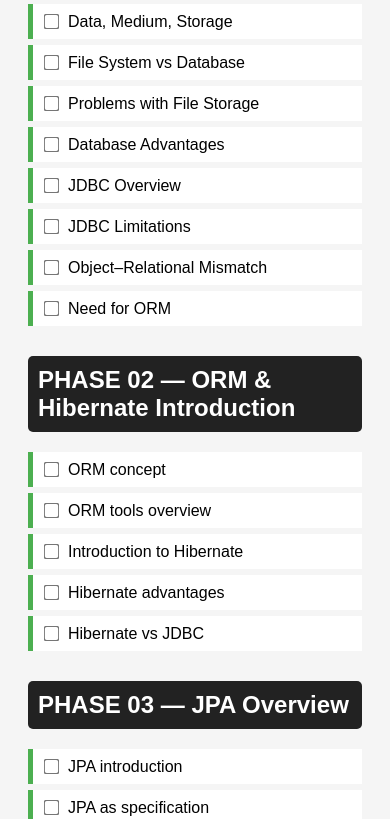
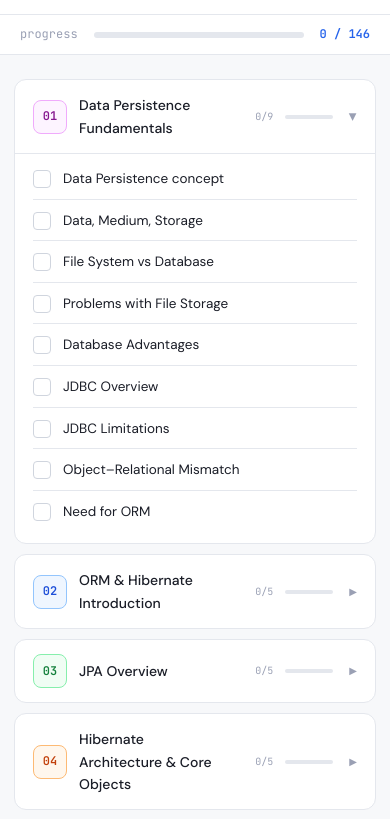
Before and after one commit to thedurairaj/syllabus, a plain HTML site: page hibernate.html in a window 390 px wide. Shown: the part 324-1143 px from the top of the page. Drawn offline with Linux system fonts and the light colour scheme.

Commit message:
Update hibernate.html
design update

```diff
--- a/hibernate.html
+++ b/hibernate.html
@@ -1,364 +1,233 @@
 <!DOCTYPE html>
 <html lang="en">
 <head>
-  <meta charset="UTF-8">
-  <title>Hibernate & JPA – Complete Syllabus (01–31)</title>
-  <meta name="viewport" content="width=device-width, initial-scale=1.0">
+<meta charset="UTF-8">
+<meta name="viewport" content="width=device-width, initial-scale=1.0">
+<title>Hibernate & JPA — Complete Syllabus</title>
+<link href="https://fonts.googleapis.com/css2?family=JetBrains+Mono:wght@400;600&family=DM+Sans:wght@300;400;500;600&display=swap" rel="stylesheet">
+<style>
+:root{
+  --bg:#f7f8fa;--white:#ffffff;--border:#e4e7ed;--border2:#d0d5de;
+  --text:#1a1d27;--text2:#5a6175;--text3:#9aa0b4;
+  --green:#16a34a;--green-bg:#f0fdf4;--green-border:#bbf7d0;
+  --accent:#2563eb;--amber:#d97706;--red:#dc2626;--purple:#7c3aed;--teal:#0891b2;--orange:#ea580c;
+}
+*{margin:0;padding:0;box-sizing:border-box;}
+body{font-family:'DM Sans',sans-serif;background:var(--bg);color:var(--text);font-size:15px;line-height:1.6;}
 
-  <style>
-    body {
-      font-family: Arial, sans-serif;
-      background: #f5f5f5;
-      padding: 20px;
-    }
-    h1 {
-      text-align: center;
-    }
-    h2 {
-      background: #222;
-      color: #fff;
-      padding: 10px;
-      border-radius: 5px;
-      margin-top: 30px;
-    }
-    ul {
-      list-style: none;
-      padding-left: 0;
-    }
-    li {
-      background: #fff;
-      margin: 6px 0;
-      padding: 8px;
-      border-left: 5px solid #4caf50;
-      display: flex;
-      align-items: center;
-    }
-    input[type="checkbox"] {
-      margin-right: 10px;
-      transform: scale(1.2);
-    }
-  </style>
+.header{background:var(--white);border-bottom:1px solid var(--border);padding:36px 40px 28px;}
+.header-top{display:flex;justify-content:space-between;align-items:flex-start;flex-wrap:wrap;gap:16px;}
+.badge-row{display:flex;gap:8px;flex-wrap:wrap;margin-bottom:14px;}
+.badge{font-size:11px;font-weight:600;letter-spacing:1.2px;text-transform:uppercase;padding:3px 10px;border-radius:20px;border:1px solid var(--green-border);background:var(--green-bg);color:var(--green);}
+.badge.blue{border-color:#bfdbfe;background:#eff6ff;color:var(--accent);}
+.badge.amber{border-color:#fde68a;background:#fffbeb;color:var(--amber);}
+h1{font-size:clamp(22px,4vw,34px);font-weight:600;color:var(--text);letter-spacing:-.3px;margin-bottom:6px;}
+.subtitle{font-size:14px;color:var(--text2);font-weight:300;margin-bottom:24px;}
+.stats-row{display:flex;gap:24px;flex-wrap:wrap;}
+.stat{text-align:center;}
+.stat-n{font-family:'JetBrains Mono',monospace;font-size:24px;font-weight:600;color:var(--text);}
+.stat-l{font-size:11px;color:var(--text3);text-transform:uppercase;letter-spacing:.8px;margin-top:1px;}
+
+.sticky-bar{position:sticky;top:0;z-index:50;background:rgba(255,255,255,0.95);border-bottom:1px solid var(--border);padding:12px 40px;backdrop-filter:blur(8px);display:flex;align-items:center;gap:16px;}
+.sticky-label{font-size:12px;color:var(--text3);font-family:'JetBrains Mono',monospace;white-space:nowrap;}
+.track{flex:1;height:6px;background:var(--border);border-radius:3px;overflow:hidden;}
+.fill{height:100%;background:linear-gradient(90deg,#7c3aed,#2563eb);border-radius:3px;transition:width .4s;width:0;}
+.pct{font-size:12px;font-weight:600;color:var(--accent);font-family:'JetBrains Mono',monospace;white-space:nowrap;min-width:48px;text-align:right;}
+
+.container{max-width:860px;margin:0 auto;padding:36px 24px;}
+
+/* GROUPS — 5 colour bands */
+.group-block{margin-bottom:10px;}
+
+/* PHASE CARD */
+.phase-card{background:var(--white);border:1px solid var(--border);border-radius:12px;overflow:hidden;margin-bottom:10px;}
+.phase-head{display:flex;align-items:center;gap:12px;padding:14px 18px;cursor:pointer;user-select:none;transition:background .15s;}
+.phase-head:hover{background:var(--bg);}
+.phase-num{flex-shrink:0;width:34px;height:34px;border-radius:8px;font-family:'JetBrains Mono',monospace;font-size:12px;font-weight:600;display:flex;align-items:center;justify-content:center;}
+.phase-meta{flex:1;}
+.phase-title{font-size:14px;font-weight:500;color:var(--text);}
+.phase-prog{font-size:10px;font-family:'JetBrains Mono',monospace;color:var(--text3);min-width:32px;text-align:right;}
+.mini-track{width:48px;height:4px;background:var(--border);border-radius:2px;overflow:hidden;}
+.mini-fill{height:100%;border-radius:2px;transition:width .3s;}
+.ph-arrow{font-size:10px;color:var(--text3);transition:transform .2s;margin-left:4px;}
+.phase-card.open .ph-arrow{transform:rotate(90deg);}
+.phase-body{display:none;border-top:1px solid var(--border);padding:4px 18px 12px;}
+.phase-card.open .phase-body{display:block;}
+
+/* CHECKLIST */
+.check-item{display:flex;align-items:flex-start;gap:12px;padding:9px 0;border-bottom:1px solid var(--border);cursor:pointer;transition:opacity .15s;}
+.check-item:last-child{border-bottom:none;}
+.check-item:hover{opacity:.8;}
+.box{flex-shrink:0;width:18px;height:18px;border:1.5px solid var(--border2);border-radius:4px;margin-top:3px;display:flex;align-items:center;justify-content:center;transition:all .18s;}
+.check-item.done .box{background:var(--green);border-color:var(--green);}
+.box::after{content:'';display:none;width:4px;height:8px;border:2px solid #fff;border-top:none;border-left:none;transform:rotate(45deg) translate(-1px,-1px);}
+.check-item.done .box::after{display:block;}
+.item-text{font-size:13.5px;color:var(--text);transition:color .18s;padding-top:1px;}
+.check-item.done .item-text{color:var(--text3);text-decoration:line-through;}
+
+/* done banner */
+.done-banner{margin-bottom:4px;background:var(--green-bg);border:1px solid var(--green-border);border-radius:8px;padding:8px 14px;font-size:12px;color:var(--green);display:flex;align-items:center;gap:6px;}
+
+/* colour bands — 6 rotating colours for 31 phases */
+.c0 .phase-num{background:#fdf4ff;color:#86198f;border:1px solid #f0abfc;}
+.c0 .mini-fill{background:var(--purple);}
+.c1 .phase-num{background:#eff6ff;color:#1d4ed8;border:1px solid #93c5fd;}
+.c1 .mini-fill{background:var(--accent);}
+.c2 .phase-num{background:#f0fdf4;color:#15803d;border:1px solid #86efac;}
+.c2 .mini-fill{background:var(--green);}
+.c3 .phase-num{background:#fff7ed;color:#c2410c;border:1px solid #fdba74;}
+.c3 .mini-fill{background:var(--orange);}
+.c4 .phase-num{background:#f0fdfa;color:#0f766e;border:1px solid #5eead4;}
+.c4 .mini-fill{background:var(--teal);}
+.c5 .phase-num{background:#fef2f2;color:#b91c1c;border:1px solid #fca5a5;}
+.c5 .mini-fill{background:var(--red);}
+
+.reset-btn{background:none;border:1px solid var(--border2);color:var(--text3);padding:7px 14px;border-radius:7px;font-size:12px;font-family:'DM Sans',sans-serif;cursor:pointer;transition:all .15s;}
+.reset-btn:hover{border-color:var(--red);color:var(--red);}
+
+footer{text-align:center;padding:40px;color:var(--text3);font-size:12px;font-family:'JetBrains Mono',monospace;border-top:1px solid var(--border);}
+@media(max-width:600px){
+  .header{padding:28px 20px 22px;}
+  .sticky-bar{padding:10px 20px;}
+  .container{padding:24px 14px;}
+}
+</style>
 </head>
-
 <body>
 
-<h1>📘 Hibernate & JPA – Complete Syllabus (01–31)</h1>
+<div class="header">
+  <div class="header-top">
+    <div>
+      <div class="badge-row">
+        <span class="badge">📘 Hibernate & JPA</span>
+        <span class="badge blue">31 Phases</span>
+        <span class="badge amber">ORM Mastery</span>
+      </div>
+      <h1>Hibernate & JPA</h1>
+      <p class="subtitle">Complete Syllabus — Data Persistence to Best Practices</p>
+    </div>
+    <button class="reset-btn" onclick="resetAll()">↺ Reset All</button>
+  </div>
+  <div class="stats-row">
+    <div class="stat"><div class="stat-n" id="s-done">0</div><div class="stat-l">Completed</div></div>
+    <div class="stat"><div class="stat-n" id="s-total">0</div><div class="stat-l">Total Topics</div></div>
+    <div class="stat"><div class="stat-n">31</div><div class="stat-l">Phases</div></div>
+  </div>
+</div>
 
-<h2>PHASE 01 — Data Persistence Fundamentals</h2>
-<ul>
-  <li><input type="checkbox"> Data Persistence concept</li>
-  <li><input type="checkbox"> Data, Medium, Storage</li>
-  <li><input type="checkbox"> File System vs Database</li>
-  <li><input type="checkbox"> Problems with File Storage</li>
-  <li><input type="checkbox"> Database Advantages</li>
-  <li><input type="checkbox"> JDBC Overview</li>
-  <li><input type="checkbox"> JDBC Limitations</li>
-  <li><input type="checkbox"> Object–Relational Mismatch</li>
-  <li><input type="checkbox"> Need for ORM</li>
-</ul>
+<div class="sticky-bar">
+  <span class="sticky-label">progress</span>
+  <div class="track"><div class="fill" id="fill"></div></div>
+  <span class="pct" id="pct-text">0 / 0</span>
+</div>
 
+<div class="container" id="app"></div>
 
-<h2>PHASE 02 — ORM & Hibernate Introduction</h2>
-<ul>
-  <li><input type="checkbox"> ORM concept</li>
-  <li><input type="checkbox"> ORM tools overview</li>
-  <li><input type="checkbox"> Introduction to Hibernate</li>
-  <li><input type="checkbox"> Hibernate advantages</li>
-  <li><input type="checkbox"> Hibernate vs JDBC</li>
-</ul>
-
-
-<h2>PHASE 03 — JPA Overview</h2>
-<ul>
-  <li><input type="checkbox"> JPA introduction</li>
-  <li><input type="checkbox"> JPA as specification</li>
-  <li><input type="checkbox"> JPA providers</li>
-  <li><input type="checkbox"> Hibernate as JPA provider</li>
-  <li><input type="checkbox"> JPA vs Hibernate</li>
-</ul>
-
-
-<h2>PHASE 04 — Hibernate Architecture & Core Objects</h2>
-<ul>
-  <li><input type="checkbox"> Hibernate architecture</li>
-  <li><input type="checkbox"> SessionFactory</li>
-  <li><input type="checkbox"> Session</li>
-  <li><input type="checkbox"> Transaction</li>
-  <li><input type="checkbox"> Hibernate execution flow</li>
-</ul>
-
-<h2>PHASE 05 — Entity Lifecycle</h2>
-<ul>
-  <li><input type="checkbox"> Transient state</li>
-  <li><input type="checkbox"> Persistent state</li>
-  <li><input type="checkbox"> Detached state</li>
-  <li><input type="checkbox"> State transitions</li>
-</ul>
-
-
-<h2>PHASE 06 — Hibernate Configuration</h2>
-<ul>
-  <li><input type="checkbox"> hibernate.cfg.xml</li>
-  <li><input type="checkbox"> Database connection properties</li>
-  <li><input type="checkbox"> Hibernate properties</li>
-  <li><input type="checkbox"> Dialect</li>
-  <li><input type="checkbox"> show_sql</li>
-  <li><input type="checkbox"> hbm2ddl.auto</li>
-</ul>
-
-
-
-<h2>PHASE 07 — ORM Mapping (XML)</h2>
-<ul>
-  <li><input type="checkbox"> Mapping concept</li>
-  <li><input type="checkbox"> Mapping file (.hbm.xml)</li>
-  <li><input type="checkbox"> Class mapping</li>
-  <li><input type="checkbox"> Table mapping</li>
-  <li><input type="checkbox"> Column mapping</li>
-  <li><input type="checkbox"> Primary key mapping</li>
-</ul>
-
-
-<h2>PHASE 08 — JPA Annotations (Basic Mapping)</h2>
-<ul>
-  <li><input type="checkbox"> @Entity</li>
-  <li><input type="checkbox"> @Table</li>
-  <li><input type="checkbox"> @Id</li>
-  <li><input type="checkbox"> @Column</li>
-  <li><input type="checkbox"> @Transient</li>
-</ul>
-
-
-<h2>PHASE 09 — CRUD Operations</h2>
-<ul>
-  <li><input type="checkbox"> Insert operation</li>
-  <li><input type="checkbox"> Select operation</li>
-  <li><input type="checkbox"> Update operation</li>
-  <li><input type="checkbox"> Delete operation</li>
-  <li><input type="checkbox"> get() vs load()</li>
-  <li><input type="checkbox"> find() vs getReference()</li>
-</ul>
-
-
-<h2>PHASE 10 — DAO Layer Design</h2>
-<ul>
-  <li><input type="checkbox"> DAO pattern</li>
-  <li><input type="checkbox"> DAO interface</li>
-  <li><input type="checkbox"> DAO implementation</li>
-  <li><input type="checkbox"> Hibernate DAO</li>
-  <li><input type="checkbox"> JPA DAO</li>
-</ul>
-
-
-<h2>PHASE 11 — Primary Key Generation</h2>
-<ul>
-  <li><input type="checkbox"> @GeneratedValue</li>
-  <li><input type="checkbox"> GenerationType.AUTO</li>
-  <li><input type="checkbox"> GenerationType.IDENTITY</li>
-  <li><input type="checkbox"> GenerationType.SEQUENCE</li>
-  <li><input type="checkbox"> GenerationType.TABLE</li>
-</ul>
-
-
-<h2>PHASE 12 — Sequence Generator</h2>
-<ul>
-  <li><input type="checkbox"> @SequenceGenerator</li>
-  <li><input type="checkbox"> Default sequence</li>
-  <li><input type="checkbox"> Custom sequence</li>
-  <li><input type="checkbox"> Allocation size</li>
-</ul>
-
-
-<h2>PHASE 13 — Hibernate Cache – Level 1</h2>
-<ul>
-  <li><input type="checkbox"> Cache concept</li>
-  <li><input type="checkbox"> Level 1 Cache</li>
-  <li><input type="checkbox"> Cache lookup flow</li>
-  <li><input type="checkbox"> Cache eviction</li>
-  <li><input type="checkbox"> Cache refresh</li>
-</ul>
-
-
-<h2>PHASE 14 — Hibernate Cache – Level 2</h2>
-<ul>
-  <li><input type="checkbox"> Level 2 cache concept</li>
-  <li><input type="checkbox"> Cache providers</li>
-  <li><input type="checkbox"> EHCache</li>
-  <li><input type="checkbox"> Cache regions</li>
-</ul>
-
-
-<h2>PHASE 15 — Query Cache</h2>
-<ul>
-  <li><input type="checkbox"> Query cache concept</li>
-  <li><input type="checkbox"> Enabling query cache</li>
-  <li><input type="checkbox"> Cacheable queries</li>
-</ul>
-
-
-<h2>PHASE 16 — JPQL Basics</h2>
-<ul>
-  <li><input type="checkbox"> JPQL introduction</li>
-  <li><input type="checkbox"> JPQL vs SQL</li>
-  <li><input type="checkbox"> Select queries</li>
-  <li><input type="checkbox"> Where clause</li>
-  <li><input type="checkbox"> Parameters</li>
-</ul>
-
-
-<h2>PHASE 17 — JPQL Advanced</h2>
-<ul>
-  <li><input type="checkbox"> Update queries</li>
-  <li><input type="checkbox"> Delete queries</li>
-  <li><input type="checkbox"> TypedQuery</li>
-  <li><input type="checkbox"> Partial select</li>
-  <li><input type="checkbox"> Result handling</li>
-</ul>
-
-
-<h2>PHASE 18 — Native SQL Queries</h2>
-<ul>
-  <li><input type="checkbox"> Native query concept</li>
-  <li><input type="checkbox"> createNativeQuery()</li>
-  <li><input type="checkbox"> Result mapping</li>
-  <li><input type="checkbox"> NamedQuery</li>
-  <li><input type="checkbox"> NamedNativeQuery</li>
-</ul>
-
-
-<h2>PHASE 19 — Criteria API</h2>
-<ul>
-  <li><input type="checkbox"> Criteria API overview</li>
-  <li><input type="checkbox"> CriteriaBuilder</li>
-  <li><input type="checkbox"> CriteriaQuery</li>
-  <li><input type="checkbox"> Root</li>
-  <li><input type="checkbox"> Predicates</li>
-  <li><input type="checkbox"> Dynamic queries</li>
-</ul>
-
-
-<h2>PHASE 20 — Stored Procedures</h2>
-<ul>
-  <li><input type="checkbox"> Stored procedure concept</li>
-  <li><input type="checkbox"> Calling stored procedures in JPA</li>
-  <li><input type="checkbox"> @NamedStoredProcedureQuery</li>
-  <li><input type="checkbox"> IN / OUT parameters</li>
-</ul>
-
-
-<h2>PHASE 21 — Relationships – Basics</h2>
-<ul>
-  <li><input type="checkbox"> Relationship concept</li>
-  <li><input type="checkbox"> Cascade types</li>
-  <li><input type="checkbox"> Fetch types</li>
-</ul>
-
-
-<h2>PHASE 22 — One-to-Many Relationship</h2>
-<ul>
-  <li><input type="checkbox"> One-to-Many concept</li>
-  <li><input type="checkbox"> @OneToMany</li>
-  <li><input type="checkbox"> @JoinColumn</li>
-  <li><input type="checkbox"> Cascade & Fetch</li>
-  <li><input type="checkbox"> Practical mapping</li>
-</ul>
-
-
-<h2>PHASE 23 — Many-to-One Relationship</h2>
-<ul>
-  <li><input type="checkbox"> Many-to-One concept</li>
-  <li><input type="checkbox"> @ManyToOne</li>
-  <li><input type="checkbox"> Cascade behavior</li>
-  <li><input type="checkbox"> Fetch behavior</li>
-</ul>
-
-
-<h2>PHASE 24 — Bidirectional Mapping</h2>
-<ul>
-  <li><input type="checkbox"> Bidirectional relationship</li>
-  <li><input type="checkbox"> mappedBy</li>
-  <li><input type="checkbox"> Owning side</li>
-  <li><input type="checkbox"> Inverse side</li>
-</ul>
-
-
-<h2>PHASE 25 — Many-to-Many Relationship</h2>
-<ul>
-  <li><input type="checkbox"> Many-to-Many concept</li>
-  <li><input type="checkbox"> Join table</li>
-  <li><input type="checkbox"> @ManyToMany</li>
-  <li><input type="checkbox"> @JoinTable</li>
-  <li><input type="checkbox"> Bidirectional mapping</li>
-</ul>
-
-
-<h2>PHASE 26 — Many-to-Many CRUD</h2>
-<ul>
-  <li><input type="checkbox"> Save operation</li>
-  <li><input type="checkbox"> Fetch operation</li>
-  <li><input type="checkbox"> Remove operation</li>
-  <li><input type="checkbox"> Cascade issues</li>
-  <li><input type="checkbox"> Best practices</li>
-</ul>
-
-
-<h2>PHASE 27 — One-to-One Relationship</h2>
-<ul>
-  <li><input type="checkbox"> One-to-One concept</li>
-  <li><input type="checkbox"> @OneToOne</li>
-  <li><input type="checkbox"> Foreign key strategy</li>
-  <li><input type="checkbox"> Shared primary key</li>
-</ul>
-
-
-<h2>PHASE 28 — JPQL JOIN Queries</h2>
-<ul>
-  <li><input type="checkbox"> JOIN concept</li>
-  <li><input type="checkbox"> JOIN with collections</li>
-  <li><input type="checkbox"> JOIN with target entity</li>
-  <li><input type="checkbox"> Partial select with JOIN</li>
-</ul>
-
-
-<h2>PHASE 29 — Locking</h2>
-<ul>
-  <li><input type="checkbox"> Locking concept</li>
-  <li><input type="checkbox"> Optimistic locking</li>
-  <li><input type="checkbox"> Pessimistic locking</li>
-</ul>
-
-
-<h2>PHASE 30 — Lazy Loading & Proxies</h2>
-<ul>
-  <li><input type="checkbox"> Lazy loading</li>
-  <li><input type="checkbox"> Proxy objects</li>
-  <li><input type="checkbox"> LazyInitializationException</li>
-</ul>
-
-
-<h2>PHASE 31 — Hibernate Best Practices</h2>
-<ul>
-  <li><input type="checkbox"> Wrapper vs primitive types</li>
-  <li><input type="checkbox"> Transaction management</li>
-  <li><input type="checkbox"> Performance optimization</li>
-  <li><input type="checkbox"> Real-time project guidelines</li>
-</ul>
-
-<footer>
-  ✅ Tick what you complete. Hibernate rewards patience.
-</footer>
+<footer>✅ Tick what you complete · Hibernate rewards patience · thedurairaj.github.io</footer>
 
 <script>
-  const boxes = document.querySelectorAll("input[type='checkbox']");
-  boxes.forEach((box, i) => {
-    const key = "hibernate_syllabus_" + i;
-    box.checked = localStorage.getItem(key) === "true";
-    box.addEventListener("change", () => {
-      localStorage.setItem(key, box.checked);
-    });
+const PHASES=[
+  {id:"P01",title:"Data Persistence Fundamentals",items:["Data Persistence concept","Data, Medium, Storage","File System vs Database","Problems with File Storage","Database Advantages","JDBC Overview","JDBC Limitations","Object–Relational Mismatch","Need for ORM"]},
+  {id:"P02",title:"ORM & Hibernate Introduction",items:["ORM concept","ORM tools overview","Introduction to Hibernate","Hibernate advantages","Hibernate vs JDBC"]},
+  {id:"P03",title:"JPA Overview",items:["JPA introduction","JPA as specification","JPA providers","Hibernate as JPA provider","JPA vs Hibernate"]},
+  {id:"P04",title:"Hibernate Architecture & Core Objects",items:["Hibernate architecture","SessionFactory","Session","Transaction","Hibernate execution flow"]},
+  {id:"P05",title:"Entity Lifecycle",items:["Transient state","Persistent state","Detached state","State transitions"]},
+  {id:"P06",title:"Hibernate Configuration",items:["hibernate.cfg.xml","Database connection properties","Hibernate properties","Dialect","show_sql","hbm2ddl.auto"]},
+  {id:"P07",title:"ORM Mapping (XML)",items:["Mapping concept","Mapping file (.hbm.xml)","Class mapping","Table mapping","Column mapping","Primary key mapping"]},
+  {id:"P08",title:"JPA Annotations (Basic Mapping)",items:["@Entity","@Table","@Id","@Column","@Transient"]},
+  {id:"P09",title:"CRUD Operations",items:["Insert operation","Select operation","Update operation","Delete operation","get() vs load()","find() vs getReference()"]},
+  {id:"P10",title:"DAO Layer Design",items:["DAO pattern","DAO interface","DAO implementation","Hibernate DAO","JPA DAO"]},
+  {id:"P11",title:"Primary Key Generation",items:["@GeneratedValue","GenerationType.AUTO","GenerationType.IDENTITY","GenerationType.SEQUENCE","GenerationType.TABLE"]},
+  {id:"P12",title:"Sequence Generator",items:["@SequenceGenerator","Default sequence","Custom sequence","Allocation size"]},
+  {id:"P13",title:"Hibernate Cache – Level 1",items:["Cache concept","Level 1 Cache","Cache lookup flow","Cache eviction","Cache refresh"]},
+  {id:"P14",title:"Hibernate Cache – Level 2",items:["Level 2 cache concept","Cache providers","EHCache","Cache regions"]},
+  {id:"P15",title:"Query Cache",items:["Query cache concept","Enabling query cache","Cacheable queries"]},
+  {id:"P16",title:"JPQL Basics",items:["JPQL introduction","JPQL vs SQL","Select queries","Where clause","Parameters"]},
+  {id:"P17",title:"JPQL Advanced",items:["Update queries","Delete queries","TypedQuery","Partial select","Result handling"]},
+  {id:"P18",title:"Native SQL Queries",items:["Native query concept","createNativeQuery()","Result mapping","NamedQuery","NamedNativeQuery"]},
+  {id:"P19",title:"Criteria API",items:["Criteria API overview","CriteriaBuilder","CriteriaQuery","Root","Predicates","Dynamic queries"]},
+  {id:"P20",title:"Stored Procedures",items:["Stored procedure concept","Calling stored procedures in JPA","@NamedStoredProcedureQuery","IN / OUT parameters"]},
+  {id:"P21",title:"Relationships – Basics",items:["Relationship concept","Cascade types","Fetch types"]},
+  {id:"P22",title:"One-to-Many Relationship",items:["One-to-Many concept","@OneToMany","@JoinColumn","Cascade & Fetch","Practical mapping"]},
+  {id:"P23",title:"Many-to-One Relationship",items:["Many-to-One concept","@ManyToOne","Cascade behavior","Fetch behavior"]},
+  {id:"P24",title:"Bidirectional Mapping",items:["Bidirectional relationship","mappedBy","Owning side","Inverse side"]},
+  {id:"P25",title:"Many-to-Many Relationship",items:["Many-to-Many concept","Join table","@ManyToMany","@JoinTable","Bidirectional mapping"]},
+  {id:"P26",title:"Many-to-Many CRUD",items:["Save operation","Fetch operation","Remove operation","Cascade issues","Best practices"]},
+  {id:"P27",title:"One-to-One Relationship",items:["One-to-One concept","@OneToOne","Foreign key strategy","Shared primary key"]},
+  {id:"P28",title:"JPQL JOIN Queries",items:["JOIN concept","JOIN with collections","JOIN with target entity","Partial select with JOIN"]},
+  {id:"P29",title:"Locking",items:["Locking concept","Optimistic locking","Pessimistic locking"]},
+  {id:"P30",title:"Lazy Loading & Proxies",items:["Lazy loading","Proxy objects","LazyInitializationException"]},
+  {id:"P31",title:"Hibernate Best Practices",items:["Wrapper vs primitive types","Transaction management","Performance optimization","Real-time project guidelines"]},
+];
+
+const KEY='hibernate-syllabus-v1';
+let state={};
+try{state=JSON.parse(localStorage.getItem(KEY)||'{}');}catch{}
+function save(){localStorage.setItem(KEY,JSON.stringify(state));}
+
+function esc(s){return String(s).replace(/&/g,'&amp;').replace(/</g,'&lt;').replace(/>/g,'&gt;').replace(/"/g,'&quot;');}
+function ikey(pid,ii){return `${pid}-${ii}`;}
+function isDone(pid,ii){return !!state[ikey(pid,ii)];}
+function toggle(pid,ii){state[ikey(pid,ii)]=!state[ikey(pid,ii)];save();render();}
+function resetAll(){if(confirm('Reset all progress?')){state={};save();render();}}
+function togglePhase(id){document.getElementById('pc-'+id).classList.toggle('open');}
+
+function totals(){
+  let t=0,d=0;
+  PHASES.forEach(p=>p.items.forEach((_,ii)=>{t++;if(isDone(p.id,ii))d++;}));
+  return{total:t,done:d};
+}
+function phaseTotals(p){
+  let t=0,d=0;
+  p.items.forEach((_,ii)=>{t++;if(isDone(p.id,ii))d++;});
+  return{total:t,done:d};
+}
+
+function render(){
+  const{total,done}=totals();
+  document.getElementById('s-done').textContent=done;
+  document.getElementById('s-total').textContent=total;
+  document.getElementById('pct-text').textContent=`${done} / ${total}`;
+  document.getElementById('fill').style.width=(total?Math.round(done/total*100):0)+'%';
+
+  document.getElementById('app').innerHTML=PHASES.map((p,pi)=>{
+    const{total:pt,done:pd}=phaseTotals(p);
+    const ppct=pt?Math.round(pd/pt*100):0;
+    const allDone=pd===pt&&pt>0;
+    const col='c'+(pi%6);
+    const num=String(pi+1).padStart(2,'0');
+    return `
+    <div class="phase-card ${col}" id="pc-${p.id}">
+      <div class="phase-head" onclick="togglePhase('${p.id}')">
+        <div class="phase-num">${num}</div>
+        <div class="phase-meta">
+          <div class="phase-title">${esc(p.title)}</div>
+        </div>
+        <span class="phase-prog">${pd}/${pt}</span>
+        <div class="mini-track"><div class="mini-fill" style="width:${ppct}%"></div></div>
+        <span class="ph-arrow">▶</span>
+      </div>
+      <div class="phase-body">
+        ${allDone?`<div class="done-banner">✅ Phase complete!</div>`:''}
+        ${p.items.map((item,ii)=>`
+        <div class="check-item ${isDone(p.id,ii)?'done':''}" onclick="toggle('${p.id}',${ii})">
+          <div class="box"></div>
+          <div class="item-text">${esc(item)}</div>
+        </div>`).join('')}
+      </div>
+    </div>`;
+  }).join('');
+
+  // auto-open first incomplete phase
+  let opened=false;
+  PHASES.forEach(p=>{
+    const{total:pt,done:pd}=phaseTotals(p);
+    if(!opened&&pd<pt){document.getElementById('pc-'+p.id).classList.add('open');opened=true;}
   });
+  if(!opened) document.getElementById('pc-'+PHASES[PHASES.length-1].id).classList.add('open');
+}
+
+render();
 </script>
-
-
 </body>
 </html>
```
